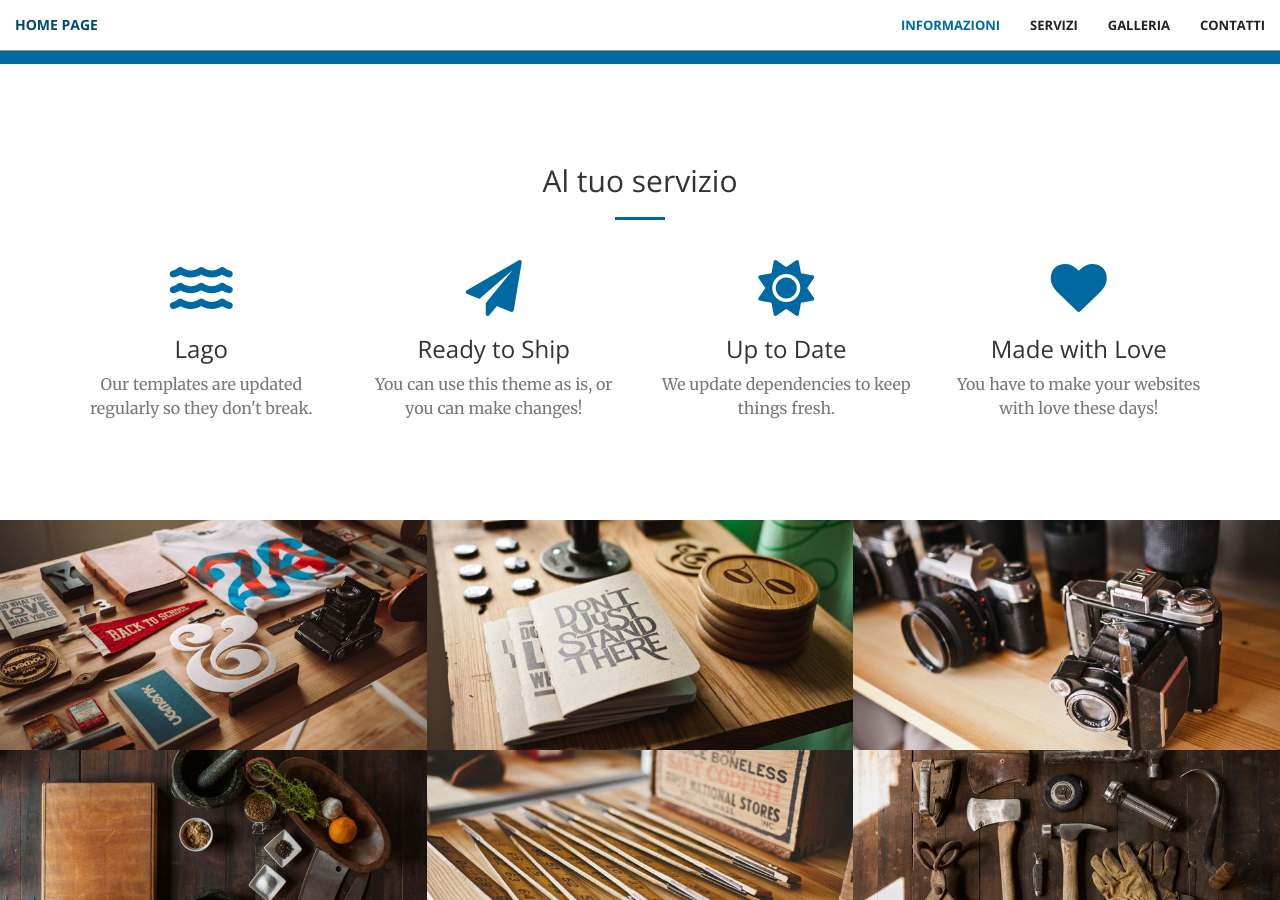
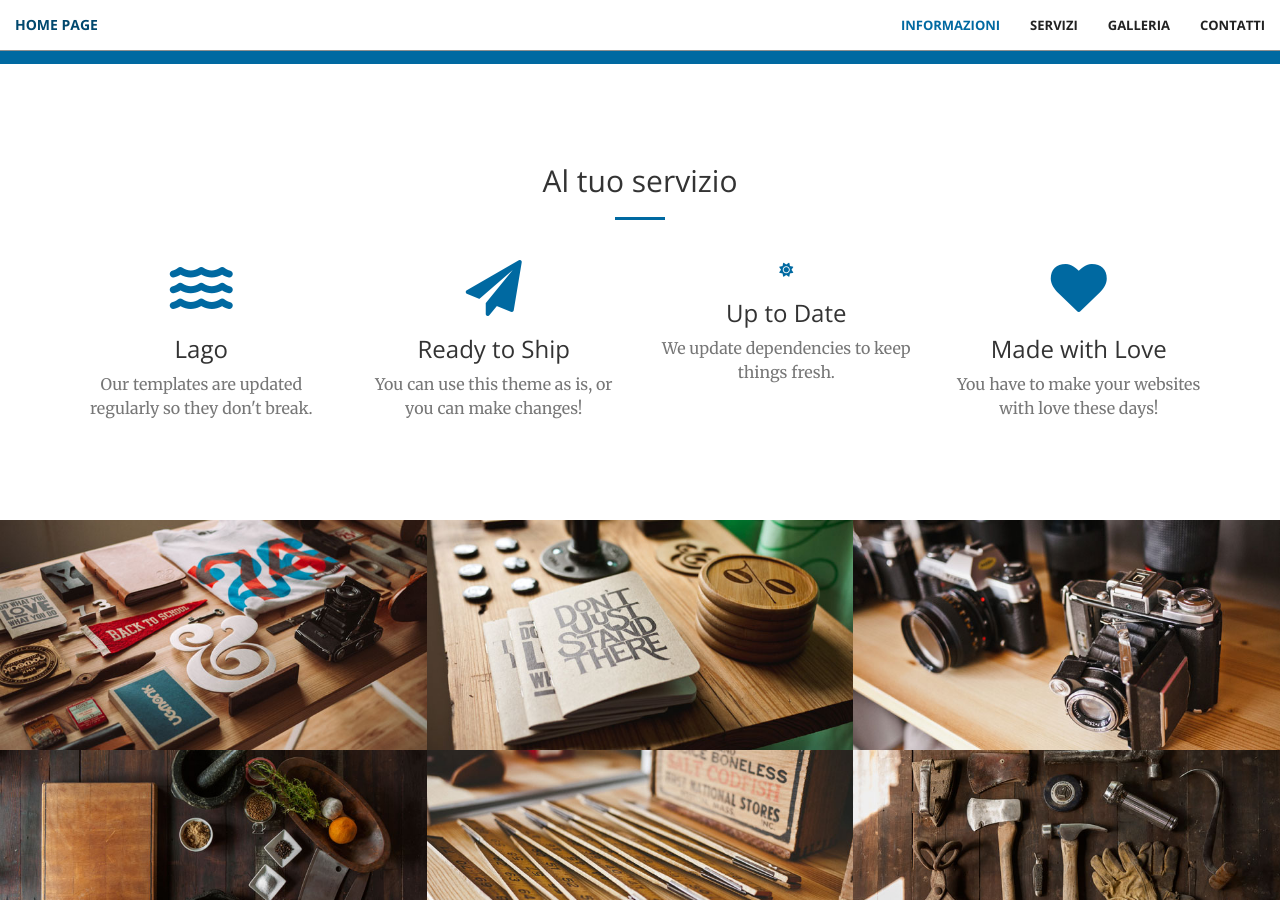
Before and after one commit to teocavaproject/teocavaproject.github.io, a Jekyll site: the page built from index.html, in a window 1280 px wide and 900 px high, scrolled down 1206 px. Built offline with Jekyll 4.4.1, drawn with Linux system fonts in a browser that asks for light colours; nearby versions of some CDN libraries.

Commit message:
Revert "Update services.html"
This reverts commit 2d47cfcc023d242fe5e26764d61cf5b46b3336b9.

```diff
--- a/_includes/services.html
+++ b/_includes/services.html
@@ -25,7 +25,7 @@
             </div>
             <div class="col-lg-3 col-md-6 text-center">
                 <div class="service-box">
-                    <i class="fa-solid fa-sun fa-4x wow bounceIn text-primary" data-wow-delay=".2s"></i>
+                    <i class="fa-solid fa-sun wow bounceIn text-primary" data-wow-delay=".2s"></i>
                     <h3>Up to Date</h3>
                     <p class="text-muted">We update dependencies to keep things fresh.</p>
                 </div>
```
